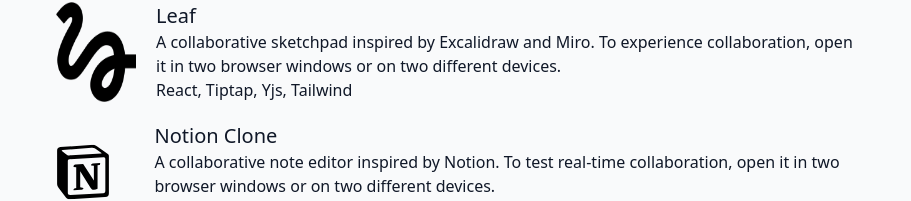
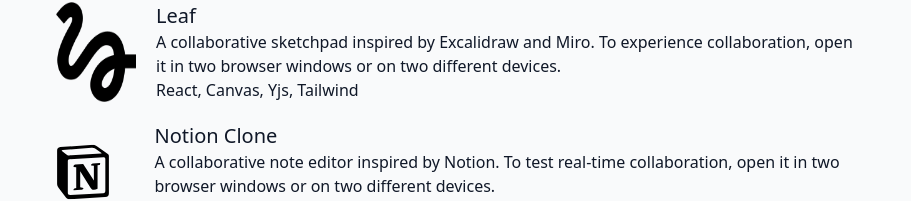
Before and after one commit to tarun-29/portfolio, a Next.js app: page /projects in a window 1280 px wide. Shown: the part 333-534 px from the top of the page, without its empty margins (184-1095 px from the left). Built offline with nearby package versions, Linux system fonts and the light colour scheme.

Commit message:
Update tech stack for Leaf project

```diff
--- a/src/app/projects/page.tsx
+++ b/src/app/projects/page.tsx
@@ -9,7 +9,7 @@
       description:
         "A collaborative sketchpad inspired by Excalidraw and Miro. To experience collaboration, open it in two browser windows or on two different devices.",
       logo: "/leaf.png",
-      stack: "React, Tiptap, Yjs, Tailwind",
+      stack: "React, Canvas, Yjs, Tailwind",
       link: "https://leaf-frontend.netlify.app/",
     },
     {
```
